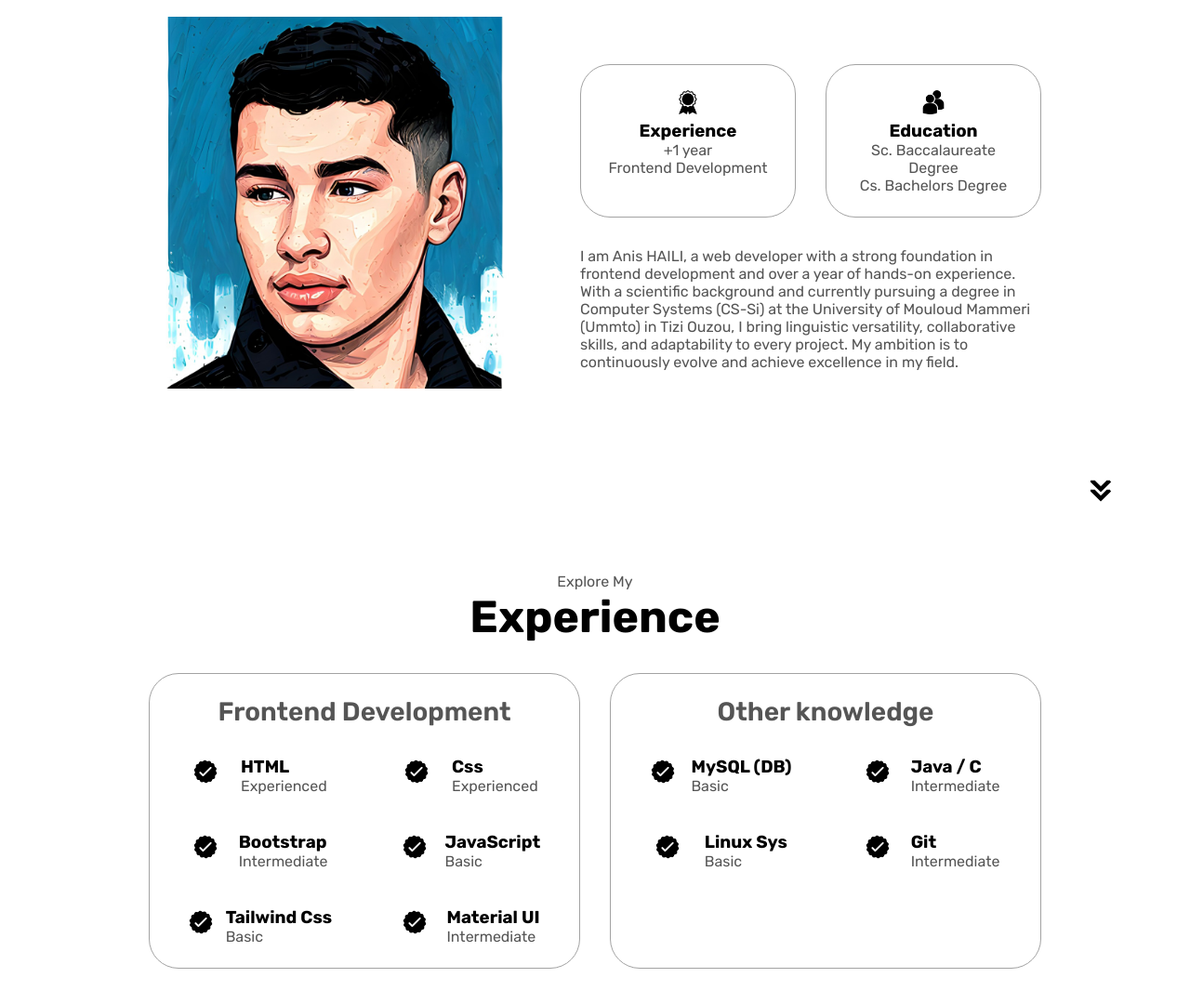
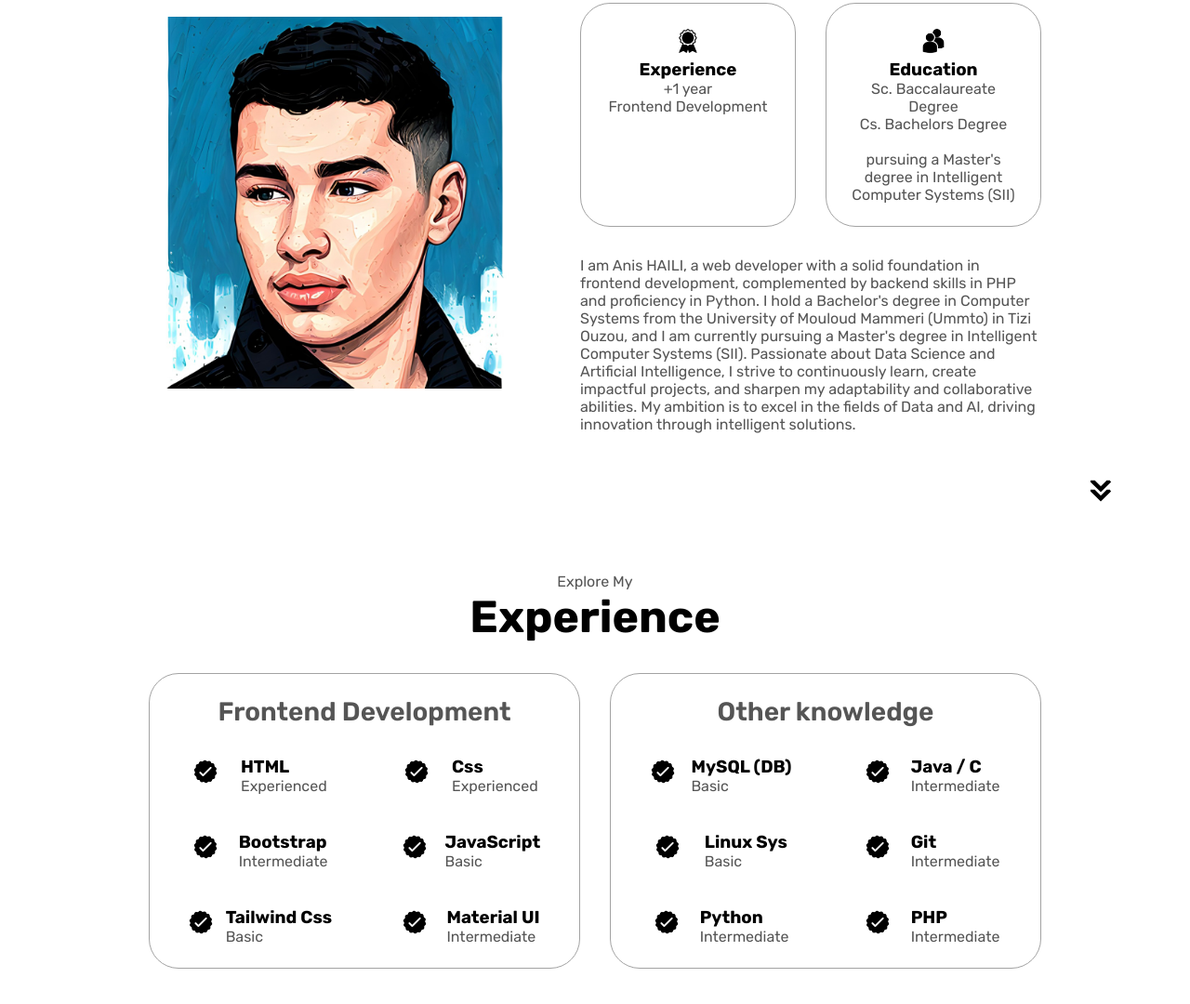
Before and after one commit to anishaili/Portfolio, a plain HTML site: page index.html in a window 1280 px wide. Shown: the part 1080-2160 px from the top of the page at 93% size. Drawn offline with Linux system fonts and the light colour scheme.

Commit message:
Mise à jour portfolio 20/07/2025

```diff
--- a/index.html
+++ b/index.html
@@ -101,17 +101,15 @@
                 class="icon"
               />
               <h3>Education</h3>
-              <p>Sc. Baccalaureate Degree<br />Cs. Bachelors Degree</p>
+              <p>Sc. Baccalaureate Degree<br />Cs. Bachelors Degree</p><br> <p>pursuing a Master's degree in Intelligent Computer Systems (SII)</p>
             </div>
           </div>
           <div class="text-container">
             <p>
-              I am Anis HAILI, a web developer with a strong foundation in
-              frontend development and over a year of hands-on experience. With
-              a scientific background and currently pursuing a degree in
-              Computer Systems (CS-Si) at the University of Mouloud Mammeri (Ummto) in Tizi Ouzou, I bring linguistic versatility, collaborative
-              skills, and adaptability to every project. My ambition is to
-              continuously evolve and achieve excellence in my field.
+              I am Anis HAILI, a web developer with a solid foundation in frontend development, complemented by backend skills in PHP and proficiency in Python.
+I hold a Bachelor's degree in Computer Systems from the University of Mouloud Mammeri (Ummto) in Tizi Ouzou, and I am currently pursuing a Master's degree in Intelligent Computer Systems (SII).
+Passionate about Data Science and Artificial Intelligence, I strive to continuously learn, create impactful projects, and sharpen my adaptability and collaborative abilities.
+My ambition is to excel in the fields of Data and AI, driving innovation through intelligent solutions.
             </p>
           </div>
         </div>
@@ -245,6 +243,28 @@
                 />
                 <div>
                   <h3>Git</h3>
+                  <p>Intermediate</p>
+                </div>
+              </article>
+               <article>
+                <img
+                  src="./assets/checkmark.png"
+                  alt="experience icon"
+                  class="icon"
+                />
+                <div>
+                  <h3>Python</h3>
+                  <p>Intermediate</p>
+                </div>
+              </article>
+               <article>
+                <img
+                  src="./assets/checkmark.png"
+                  alt="experience icon"
+                  class="icon"
+                />
+                <div>
+                  <h3>PHP</h3>
                   <p>Intermediate</p>
                 </div>
               </article>
```
